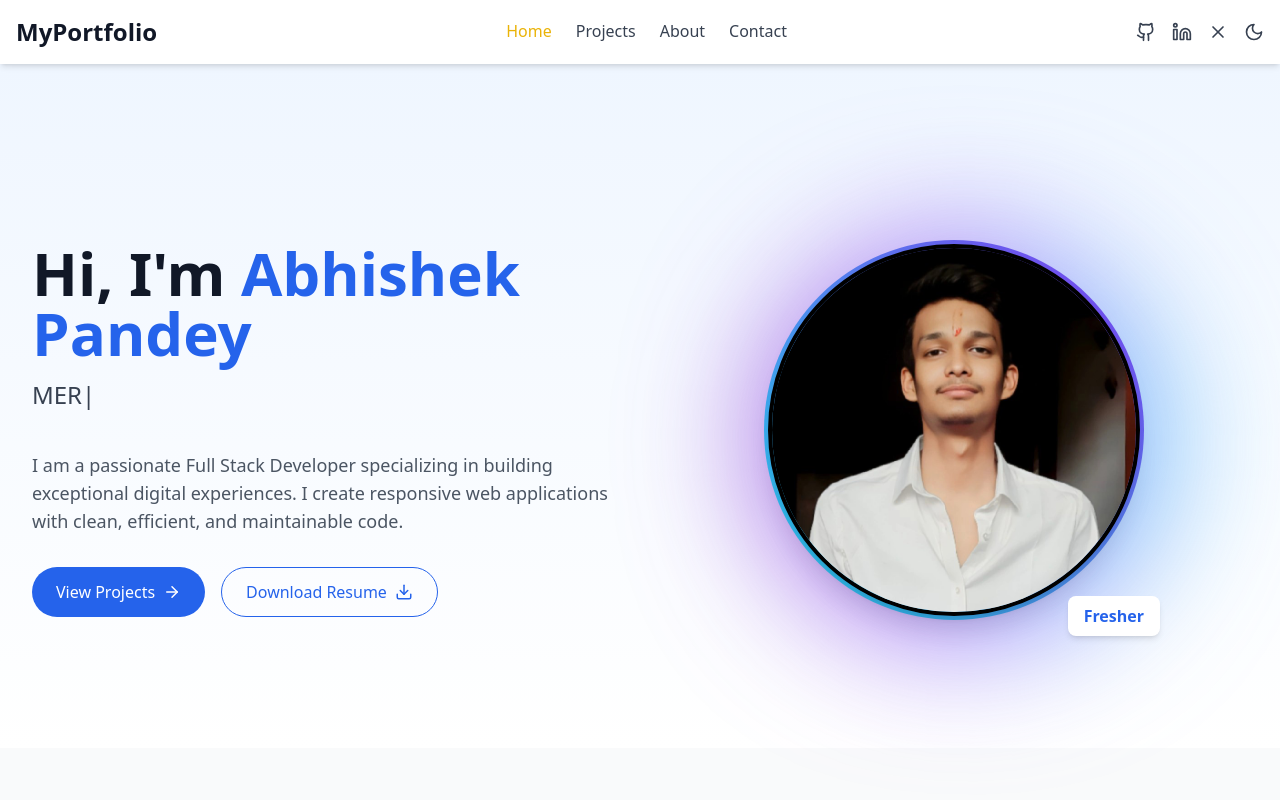
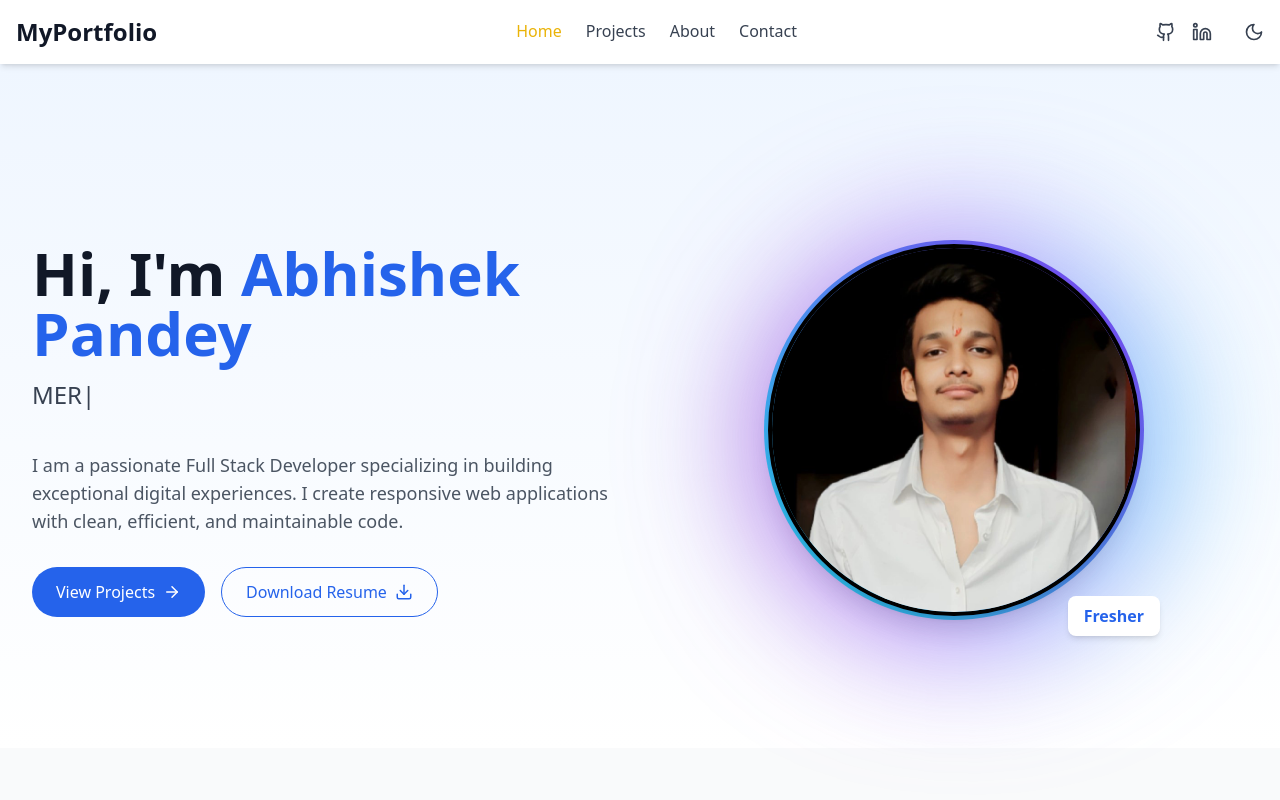
Before and after one commit to Abhishekpandey009/portfolio01, a React (Vite) app: page / in a window 1280 px wide. Shown: the top 800 px of the page. Built offline with nearby package versions, Linux system fonts and the light colour scheme.

Commit message:
Update Navbar.tsx

```diff
--- a/src/components/layout/Navbar.tsx
+++ b/src/components/layout/Navbar.tsx
@@ -51,8 +51,8 @@ const Navbar = () => {
           <a href="https://www.linkedin.com/in/abhishek-pandey-ds/" target="_blank" rel="noreferrer" className={iconStyle} aria-label="LinkedIn Profile">
             <Linkedin size={20} />
           </a>
-          <a href="https://twitter.com" target="_blank" rel="noreferrer" className={iconStyle}>
-            <XIcon size={20} />
+          <a href="https://x.com/Abhishe89913671?t=EfWG0EwZdPcg6w5WH-9d9w&s=09" target="_blank" rel="noreferrer" className={iconStyle}>
+            <xLogo size={20} />
           </a>
 
           <button
```
